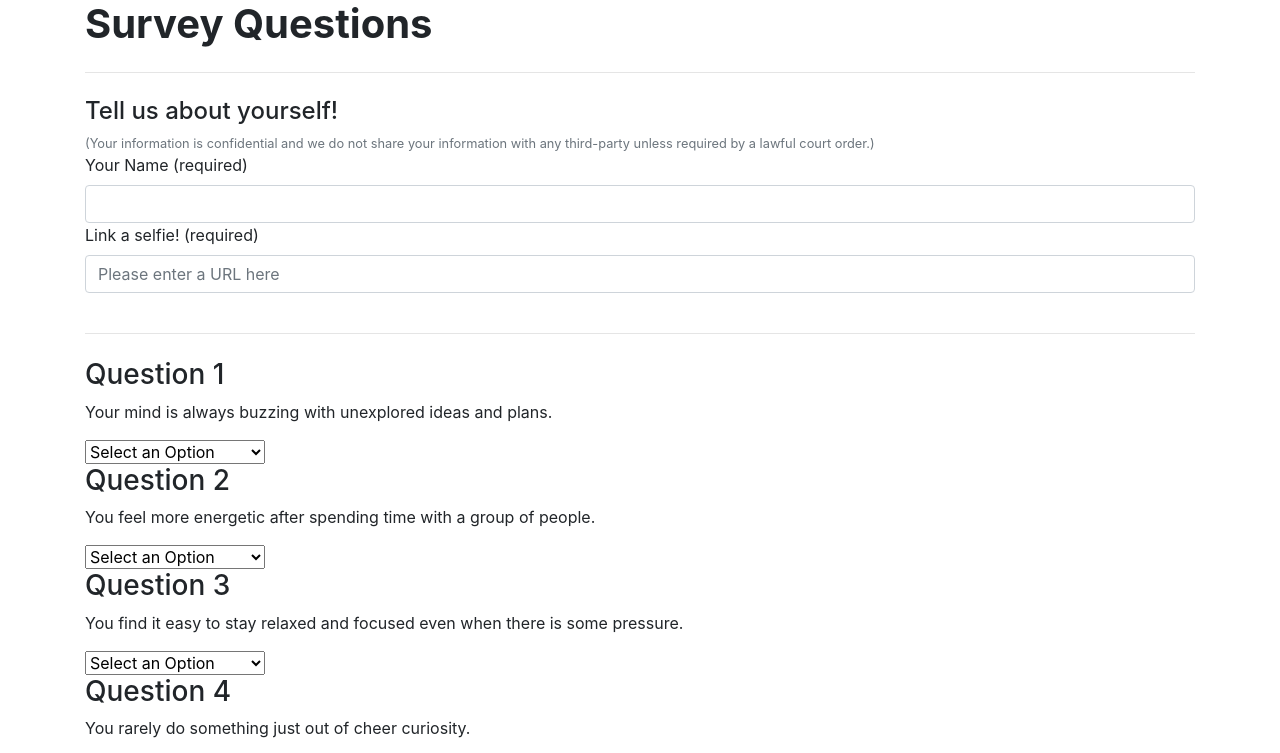
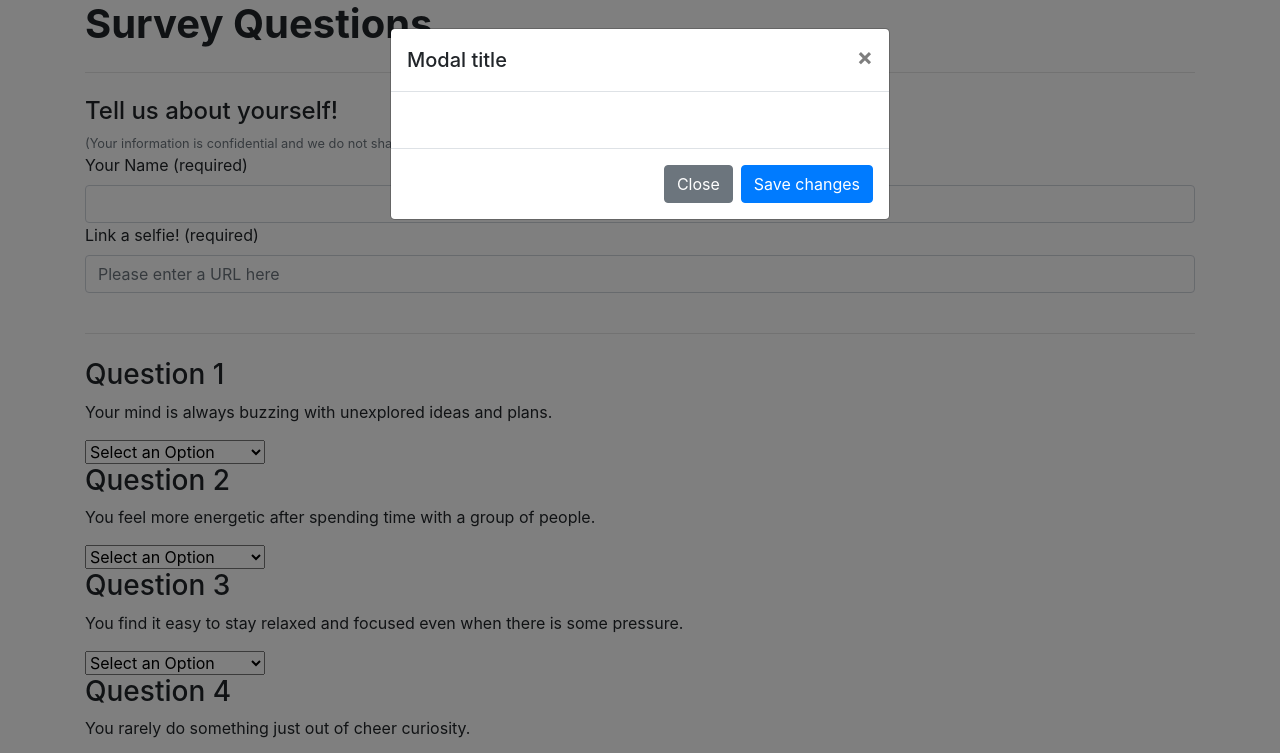
Before and after one commit to GC0728/FriendFinder, a website: page app/public/survey.html in a window 1280 px wide. Shown: the top 753 px of the page. Drawn offline with nearby package versions, Linux system fonts and the light colour scheme.

Commit message:
working-modal

```diff
--- a/app/public/assets/index.js
+++ b/app/public/assets/index.js
@@ -52,6 +52,27 @@ function takeSurvey(trigger) {
     window.location.href = "/survey";
 };
 
+// Modal Events
+// var modal = $(".modal");
+// var trigger = $(".trigger");
+// var closeButton = $(".close-button");
+
+// function toggleModal() {
+//     $(".modal").toggle();
+//     console.log("click worked!")
+// }
+
+// function windowOnClick(event) {
+//     if (event.target === modal) {
+//         toggleModal();
+//     }
+// }
+
+
 // DOM EVENTS
 $(".btn").on("click", createFriend);
 $(".btn").on("click", takeSurvey);
+$("#findFriend").modal("toggle");
+// $(trigger).on("click", toggleModal);
+// $(closeButton).on("click", toggleModal);
+// $(window).on("click", windowOnClick);
--- a/app/public/survey.html
+++ b/app/public/survey.html
@@ -220,16 +220,46 @@
         </div>
       </div>
 
+      <div id="findFriend" class="modal fade" tabindex="-1" role="dialog">
+        <div class="modal-dialog" role="document">
+          <div class="modal-content">
+            <div class="modal-header">
+              <h5 class="modal-title">Modal title</h5>
+              <button type="button" class="close" data-dismiss="modal" aria-label="Close">
+                <span aria-hidden="true">&times;</span>
+              </button>
+            </div>
+            <div class="modal-body">
+              <img id="friendPhoto">
+            </div>
+            <div class="modal-footer">
+              <button type="button" class="btn btn-secondary" data-dismiss="modal">Close</button>
+              <button type="button" class="btn btn-primary">Save changes</button>
+            </div>
+          </div>
+        </div>
+      </div>
+
+<!--Submit Survey/Launch Modal Button-->
       <div class="row">
         <div class="col">
-          <button type="submit" class="btn btn-primary btn-lg btn-block">
+          <button type="button" class="btn btn-primary btn-lg btn-block" data-toggle="modal" data-target="#findFriend">
             Submit
           </button>
         </div>
       </div>
+
+
     </div>
 
+
+
+
+
+
+
     <script src="https://cdnjs.cloudflare.com/ajax/libs/jquery/3.3.1/jquery.min.js"></script>
+    <script src="https://stackpath.bootstrapcdn.com/bootstrap/4.3.1/js/bootstrap.min.js" integrity="sha384-JjSmVgyd0p3pXB1rRibZUAYoIIy6OrQ6VrjIEaFf/nJGzIxFDsf4x0xIM+B07jRM" crossorigin="anonymous"></script>
     <script rel="text/javascript" src="assets/index.js"></script>
   </script>
   </body>
```
Also changed, not shown: app/routing/apiRoutes.js (+6 -1 lines).
